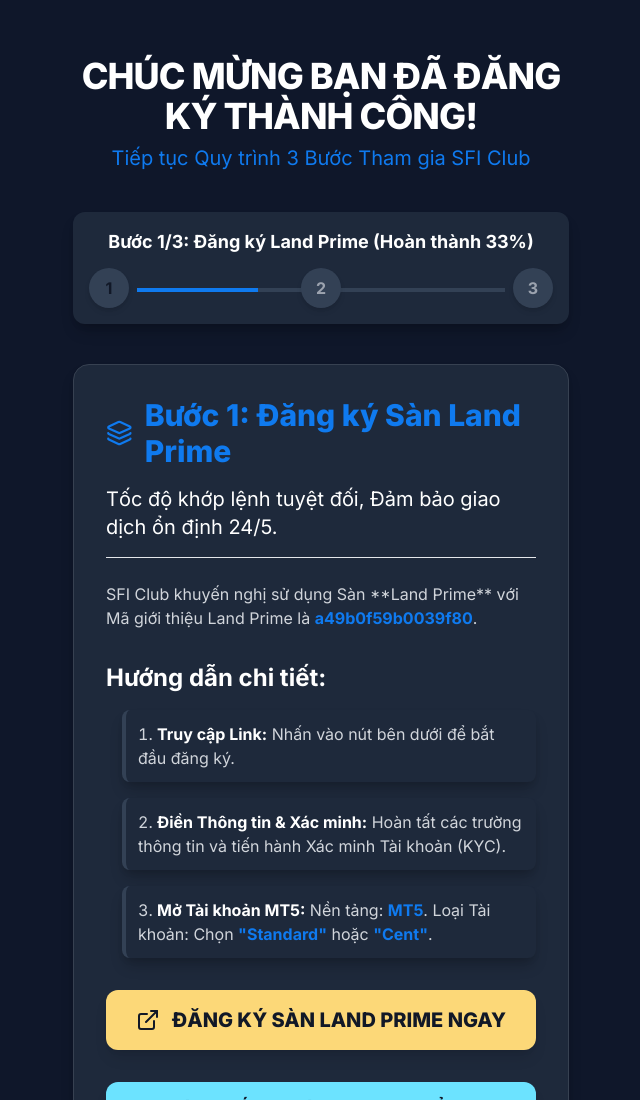
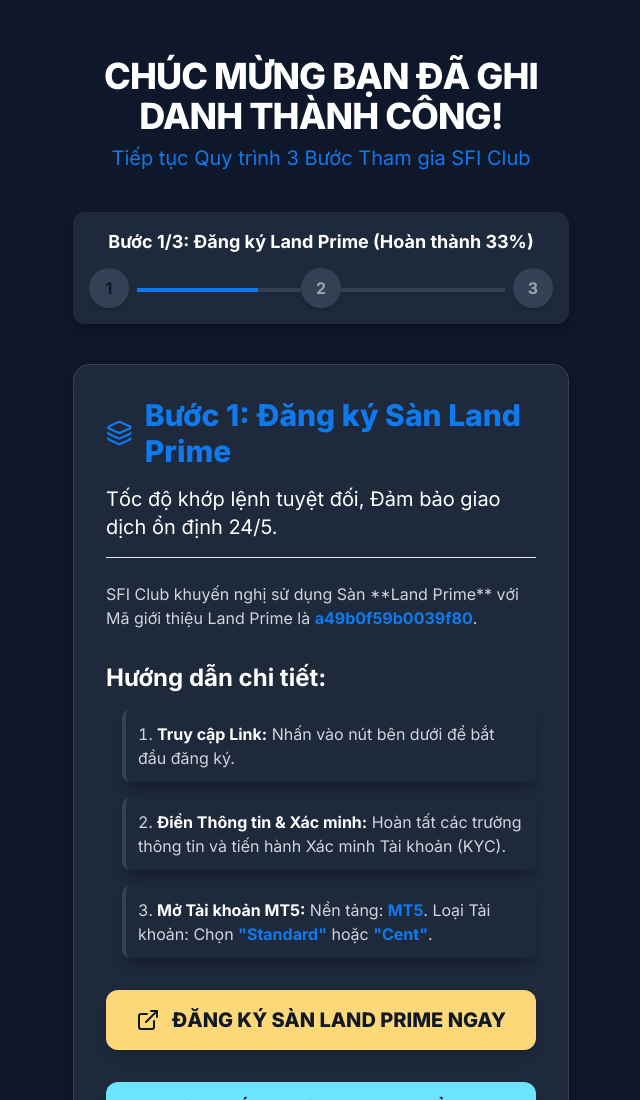
Before and after one commit to SFI-Capital/home-page, a plain HTML site: page guide.html in a window 1280 px wide. Shown: the top 1100 px of the page, without its empty margins (319-959 px from the left). Drawn offline with nearby package versions, Linux system fonts and the light colour scheme.

Commit message:
Update guide.html

```diff
--- a/guide.html
+++ b/guide.html
@@ -63,7 +63,7 @@
         <!-- Header và Tiêu đề -->
         <header class="text-center mb-10 mt-4">
             <h1 class="text-4xl font-extrabold text-white mb-2 tracking-tight">
-                CHÚC MỪNG BẠN ĐÃ ĐĂNG KÝ THÀNH CÔNG!
+                CHÚC MỪNG BẠN ĐÃ GHI DANH THÀNH CÔNG!
             </h1>
             <p class="text-xl font-medium text-primary">
                 Tiếp tục Quy trình 3 Bước Tham gia SFI Club
```
